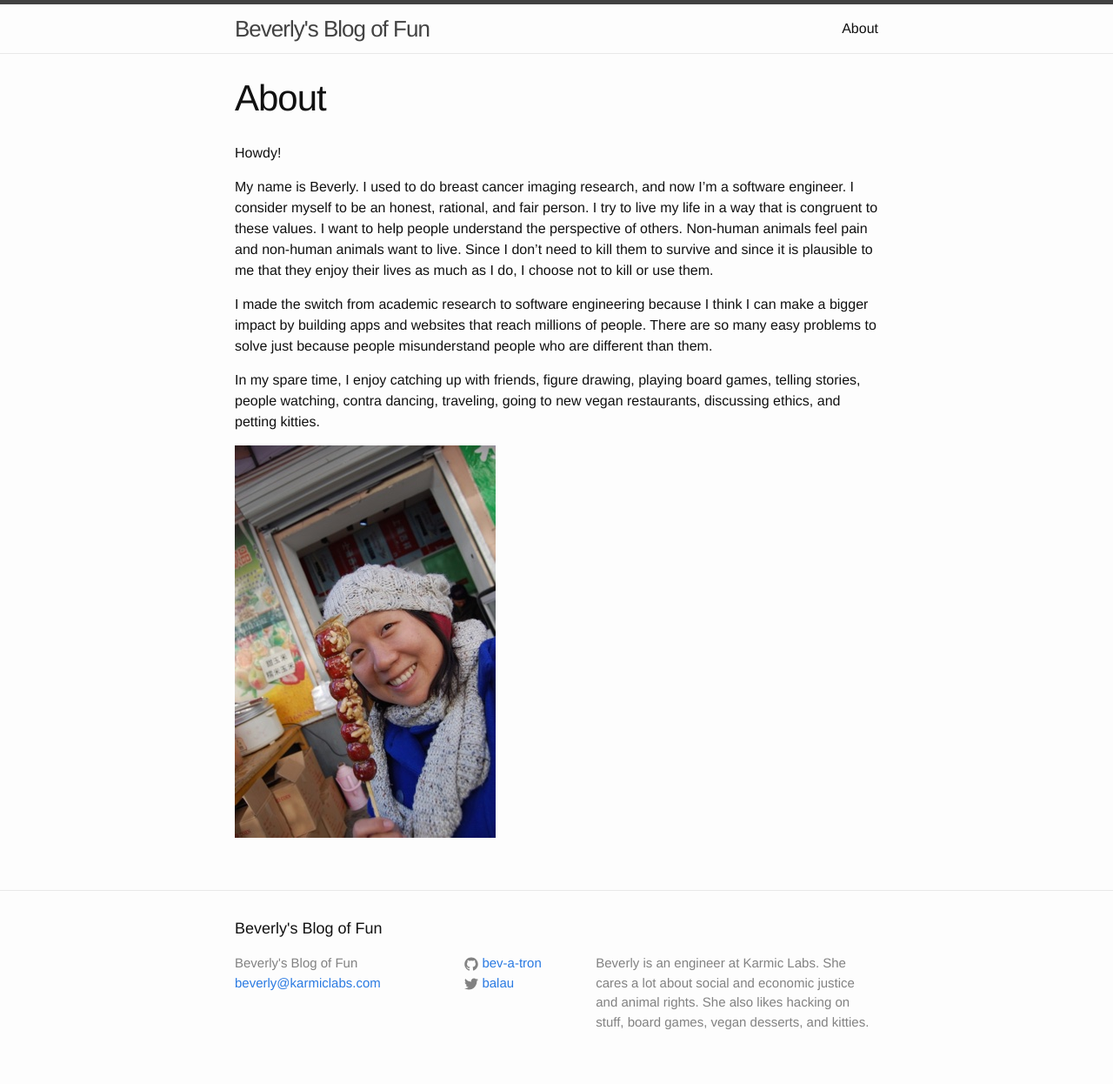
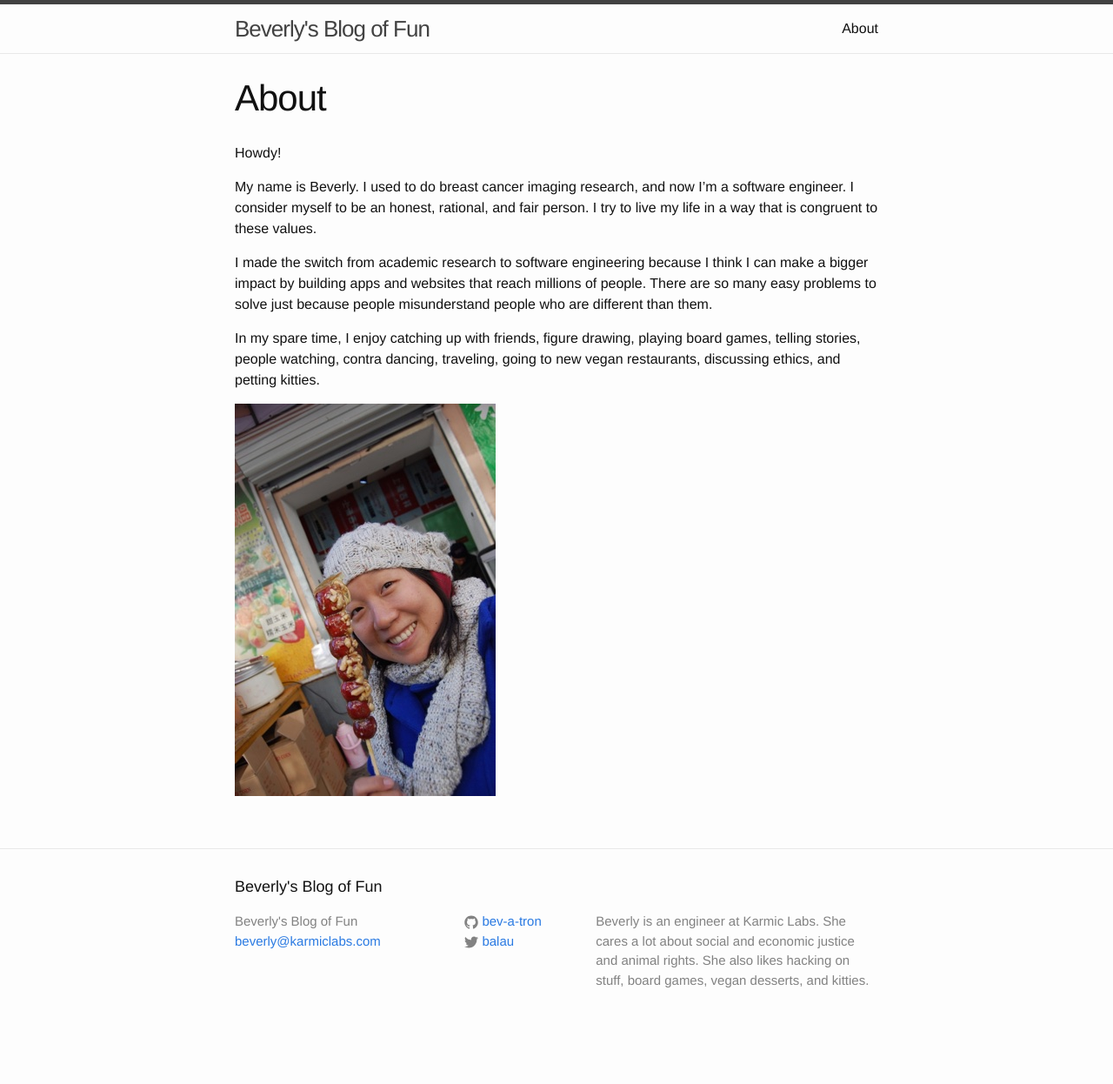
Before and after one commit to bev-a-tron/bev-a-tron.github.io, a Jekyll site: the page built from about.md, in a window 1280 px wide. Shown: the whole page at 87% size. Built offline with Jekyll 4.4.1, drawn with Linux system fonts in a browser that asks for light colours; after the commit the page ends 1198 px from its top, so only the background shows below that.

Commit message:
Simplify about

```diff
--- a/about.md
+++ b/about.md
@@ -8,10 +8,7 @@ Howdy!
 
 My name is Beverly.  I used to do breast cancer imaging research, and now I'm a software engineer.  I
 consider myself to be an honest, rational, and fair person.  I try to live my life in a way that is
-congruent to these values.  I want to help people understand the perspective of others.  Non-human
-animals feel pain and non-human animals want to live.  Since I don't need to kill them to survive and
-since it is plausible to me that they enjoy their lives as much as I do, I choose not to kill or use
-them.
+congruent to these values.
 
 I made the switch from academic research to software engineering because I think I can make a bigger
 impact by building apps and websites that reach millions of people.  There are so many easy problems to
```
